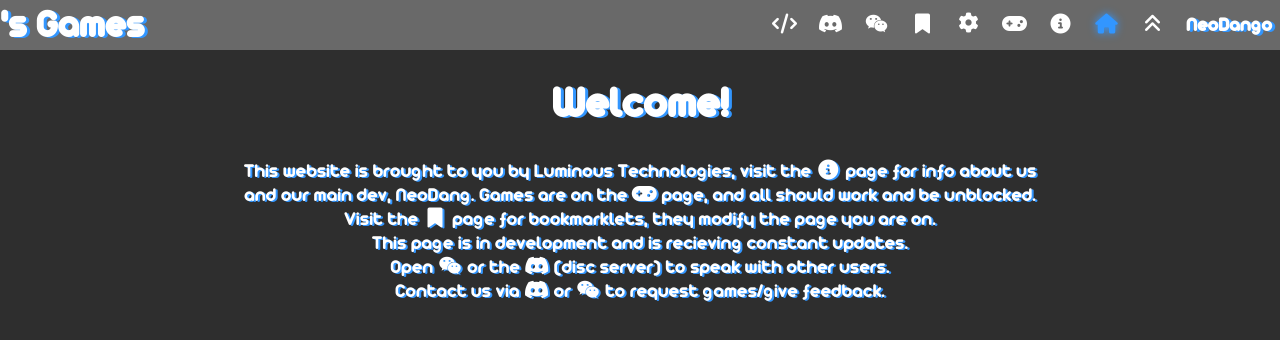
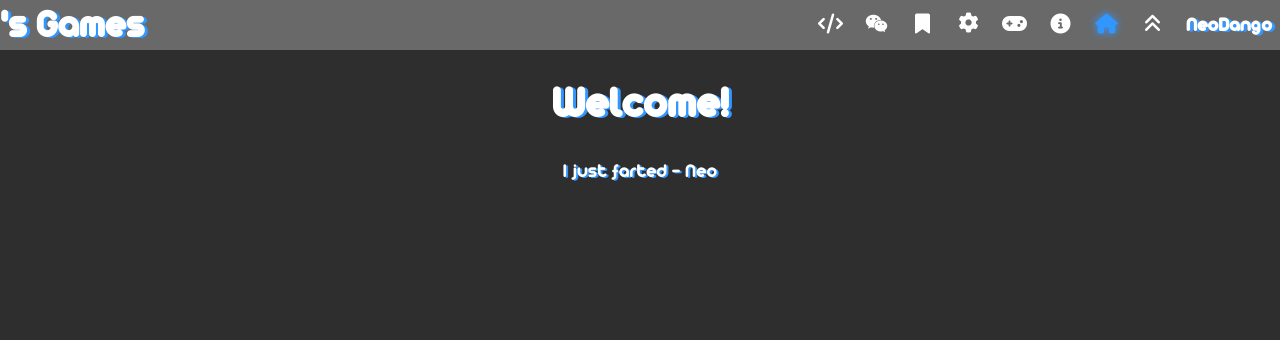
Before and after one commit to NeoDango/AldinIsNotBaldin, a plain HTML site: page index.html in a window 1280 px wide. Drawn offline with Linux system fonts and the light colour scheme.

Commit message:
Update index.html

```diff
--- a/index.html
+++ b/index.html
@@ -41,7 +41,6 @@
     </div>
     <a href="bookmarklets.html" data-tippy-content="Bookmarklets"><i class="fa fa-fw fa-bookmark"></i></a>
     <a href="chat.html" data-tippy-content="Chat"><i class="fa fa-fw fa-wechat"></i></a>
-    <a href="https://discord.gg/V49EfgSWgr" data-tippy-content="Discord"><i class="fab fa-discord"></i></a>
     <a href="ide.html" data-tippy-content="IDE"><i class="fa fa-fw fa-code"></i></a>
   </nav>
   <!-- Loader -->
@@ -55,8 +54,7 @@
   <div class="loaded-overlay"></div>
   <!-- Page Contents -->
   <h1 id='htitle'>Welcome!</h1>
-  <p> This website is brought to you by <a class="lumi">Luminous Technologies</a>, visit the <i class="fa fa-fw fa-info-circle"></i> page for info about us <br>and our main dev, <a class="NeoDango">NeoDang</a>. Games are on the <i class="fa fa-fw fa-gamepad"></i> page, and all should work and be unblocked.<br>Visit the <i class="fa fa-fw fa-bookmark"></i> page for bookmarklets, they modify the page you are on.<br>This page is in development and is recieving constant updates.<br> Open <i class="fa fa-fw fa-wechat"></i> or the <i class="fab fa-discord"></i> (disc server) to speak with other users.
-  <br> Contact us via <i class="fab fa-discord"></i> or <i class="fa fa-fw fa-wechat"></i> to request games/give feedback.</p>
+  <p> I just farted - Neo</p>
   <!-- Scripts -->
   <script src="popper.js"></script>
   <script src="tippy.js"></script>
```
